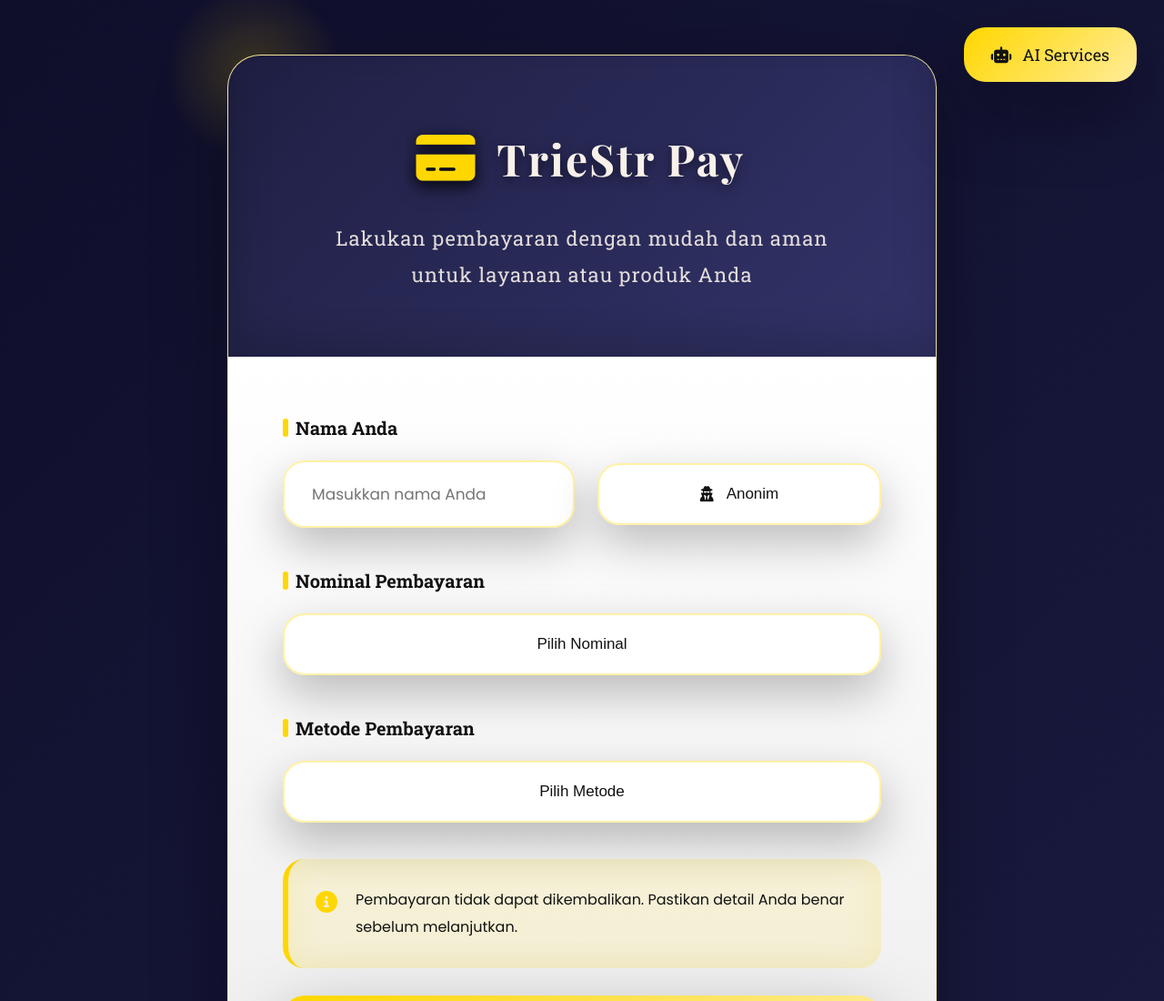
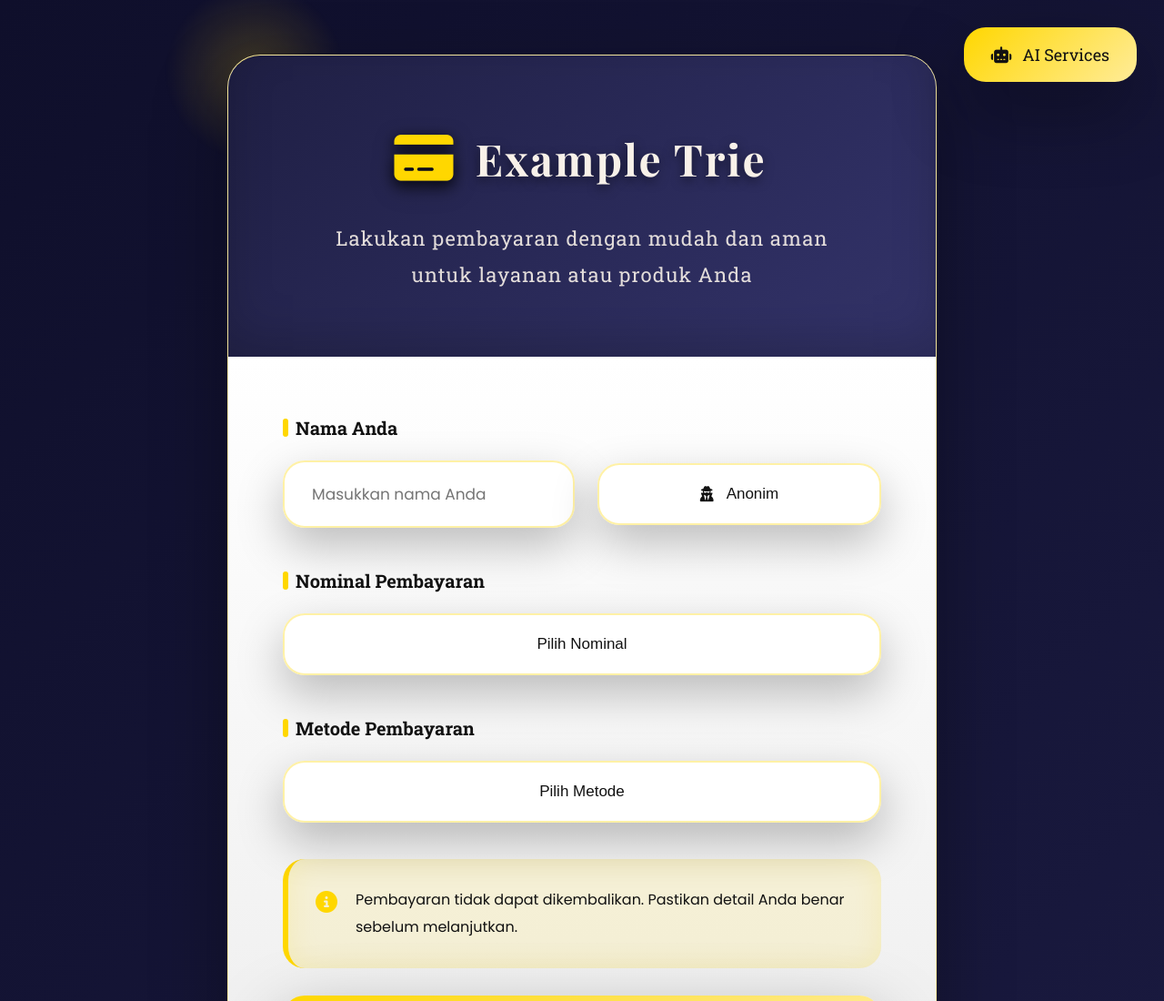
Before and after one commit to triestrs/examplepay, a plain HTML site: page index.html in a window 1280 px wide. Shown: the top 1100 px of the page at 91% size. Drawn offline with nearby package versions, Linux system fonts and the light colour scheme.

Commit message:
Update index.html

```diff
--- a/index.html
+++ b/index.html
@@ -3,7 +3,7 @@
 <head>
     <meta charset="UTF-8">
     <meta name="viewport" content="width=device-width, initial-scale=1.0">
-    <title>TrieStr Pay - Platform Pembayaran</title>
+    <title>Example trie - Platform Pembayaran</title>
     <link rel="stylesheet" href="https://cdnjs.cloudflare.com/ajax/libs/font-awesome/6.4.0/css/all.min.css">
     <link href="https://fonts.googleapis.com/css2?family=Poppins:wght@300;400;500;600;700&family=Playfair+Display:wght@400;500;600;700&family=Roboto+Slab:wght@400;700&display=swap" rel="stylesheet">
     <link rel="stylesheet" href="style.css">
@@ -43,7 +43,7 @@
     <div class="container">
         <div class="payment-card">
             <div class="card-header">
-                <h1><i class="fas fa-credit-card"></i> TrieStr Pay</h1>
+                <h1><i class="fas fa-credit-card"></i> Example Trie </h1>
                 <p>Lakukan pembayaran dengan mudah dan aman untuk layanan atau produk Anda</p>
             </div>
 
```
